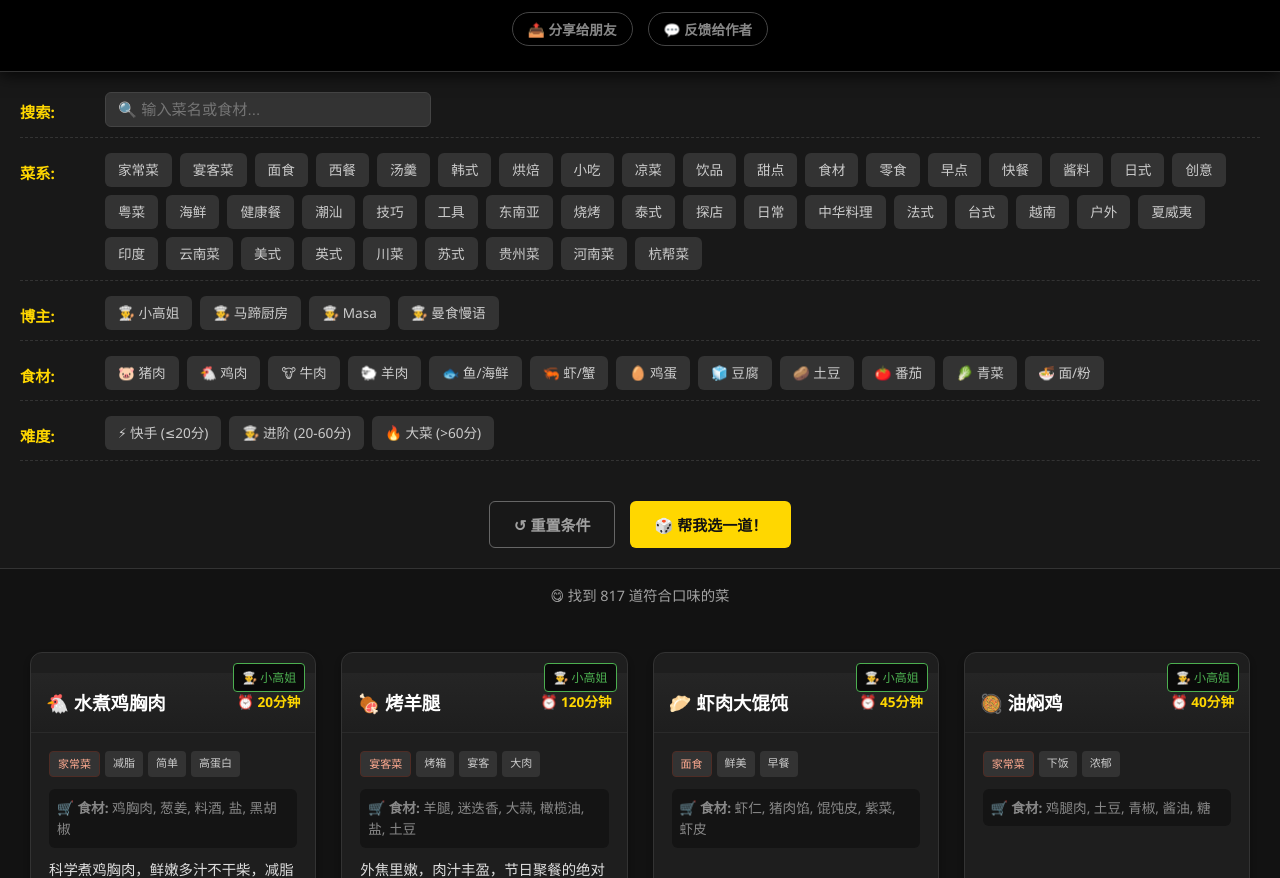
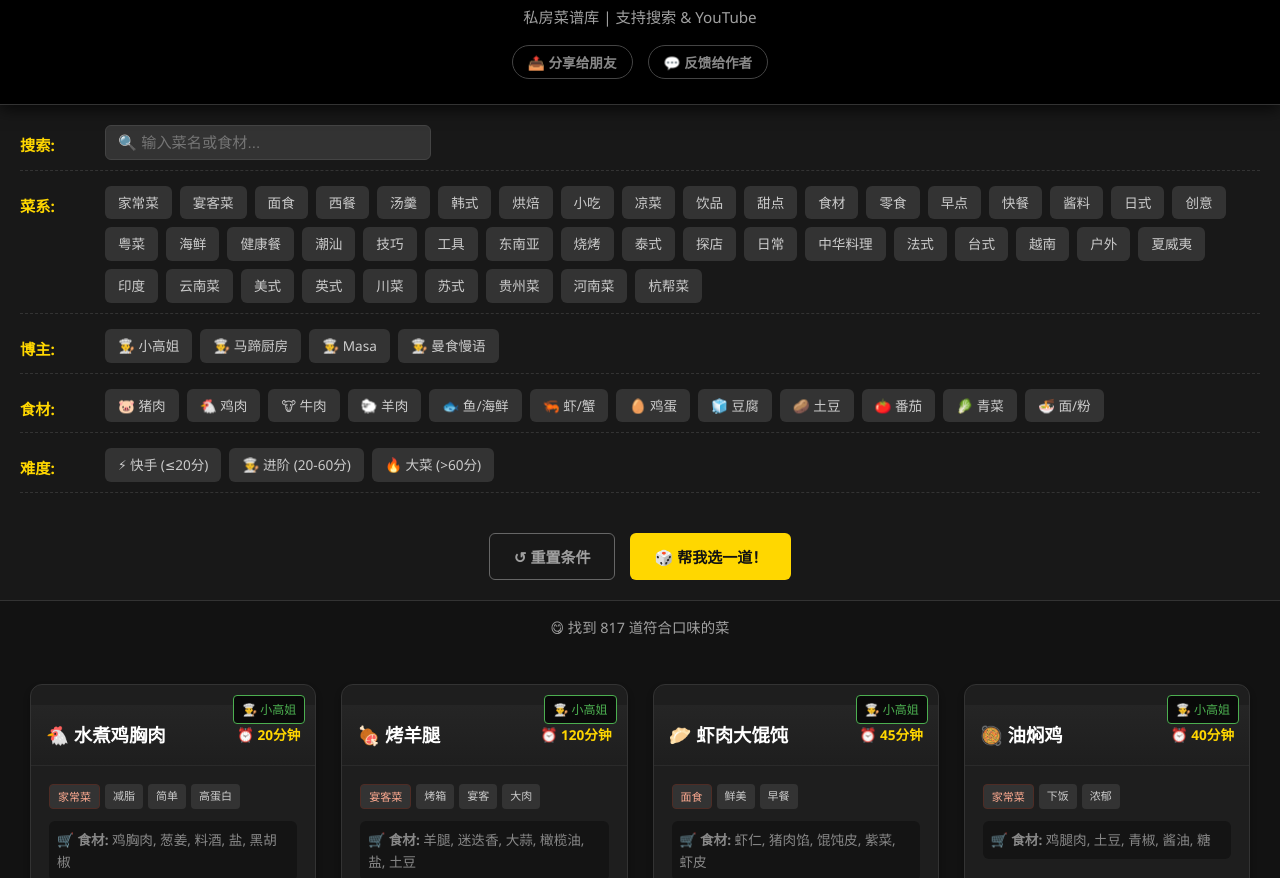
Before and after one commit to ianhao9397/food, a plain HTML site: page index.html in a window 1280 px wide. Shown: the part 74-952 px from the top of the page. Drawn offline with Linux system fonts and the light colour scheme.

Commit message:
Update index.html

```diff
--- a/index.html
+++ b/index.html
@@ -3,7 +3,7 @@
 <head>
     <meta charset="UTF-8">
     <meta name="viewport" content="width=device-width, initial-scale=1.0">
-    <title>今天吃什么</title>
+    <title>今天吃什么 - 智能菜谱库</title>
     <style>
         :root {
             --bg-color: #121212;
@@ -43,6 +43,34 @@
         h1 { margin: 0; font-size: 1.8rem; letter-spacing: 1px; }
         p.subtitle { color: var(--text-sec); font-size: 0.95rem; margin-top: 8px; }
         .header-emoji { font-size: 1.5rem; vertical-align: middle; margin-right: 10px; }
+
+        /* 头部功能按钮 */
+        .header-actions {
+            margin-top: 15px;
+            display: flex;
+            justify-content: center;
+            gap: 15px;
+        }
+
+        .btn-text {
+            background-color: transparent;
+            border: 1px solid #444;
+            color: #888;
+            font-size: 0.85rem;
+            padding: 6px 15px;
+            border-radius: 20px;
+            cursor: pointer;
+            transition: all 0.2s;
+            display: flex;
+            align-items: center;
+            gap: 5px;
+        }
+
+        .btn-text:hover {
+            border-color: var(--accent);
+            color: var(--accent);
+            background-color: rgba(255, 159, 28, 0.1);
+        }
 
         /* Filter Section */
         .filter-container {
@@ -242,50 +270,30 @@
         }
         .btn-full { flex: 1; }
         .btn-close { background-color: #333; color: white; }
+
+        /* 弹窗内再选一次按钮样式 */
+        .btn-reroll {
+            background-color: var(--highlight);
+            color: #121212;
+        }
+        .btn-reroll:hover {
+            background-color: #ffb74d;
+        }
+
         .btn-cook { background-color: #FF0000; color: #fff; }
         .btn-cook:hover { background-color: #cc0000; }
-
-
-        /* --- 新增：头部按钮样式 --- */
-.header-actions {
-    margin-top: 15px;
-    display: flex;
-    justify-content: center;
-    gap: 15px;
-}
-
-.btn-text {
-    background-color: transparent;
-    border: 1px solid #444;
-    color: #888;
-    font-size: 0.85rem;
-    padding: 6px 15px;
-    border-radius: 20px; /* 圆角设计，更像胶囊按钮 */
-    cursor: pointer;
-    transition: all 0.2s;
-    display: flex;
-    align-items: center;
-    gap: 5px;
-}
-
-.btn-text:hover {
-    border-color: var(--accent); /* 悬停变成主题色(橙色) */
-    color: var(--accent);
-    background-color: rgba(255, 159, 28, 0.1);
-}
-
     </style>
 </head>
 <body>
 
 <header>
     <h1><span class="header-emoji">🍳</span>今天吃什么</h1>
+    <p class="subtitle">私房菜谱库 | 支持搜索 & YouTube</p>
 
     <div class="header-actions">
         <button class="btn-text" onclick="shareToFriends()">📤 分享给朋友</button>
         <button class="btn-text" onclick="contactAuthor()">💬 反馈给作者</button>
     </div>
-
 </header>
 
 <div class="filter-container">
@@ -298,14 +306,12 @@
 
     <div class="filter-group">
         <span class="filter-label">菜系:</span>
-        <div class="filter-options" id="filter-cuisine">
-            </div>
+        <div class="filter-options" id="filter-cuisine"></div>
     </div>
 
     <div class="filter-group">
         <span class="filter-label">博主:</span>
-        <div class="filter-options" id="filter-blogger">
-            </div>
+        <div class="filter-options" id="filter-blogger"></div>
     </div>
 
     <div class="filter-group">
@@ -365,6 +371,7 @@
         </div>
         <div class="modal-actions">
             <button class="btn-full btn-close" onclick="closeModal()">关闭</button>
+            <button class="btn-full btn-reroll" onclick="helpMeChoose()">🎲 再选一次</button>
             <button class="btn-full btn-cook" id="btnSearch">📺 YouTube 教程</button>
         </div>
     </div>
@@ -387,15 +394,15 @@
     };
 
     function initDynamicFilters() {
-        // 1. 生成菜系 (动态)
-        const cuisines = [...new Set(allRecipes.map(r => r.cuisine))];
+        // 1. 生成菜系 (filter(c=>c) 过滤空值)
+        const cuisines = [...new Set(allRecipes.map(r => r.cuisine).filter(c => c))];
         generateCheckboxGroup('filter-cuisine', 'cuisine', cuisines);
 
-        // 2. 生成博主 (动态)
-        const bloggers = [...new Set(allRecipes.map(r => r.blogger))];
+        // 2. 生成博主 (filter(b=>b) 修复undefined问题)
+        const bloggers = [...new Set(allRecipes.map(r => r.blogger).filter(b => b))];
         generateCheckboxGroup('filter-blogger', 'blogger', bloggers);
 
-        // 注意：食材现在是 HTML 里写死的，不再动态生成
+        // 食材部分为HTML固定内容
     }
 
     function generateCheckboxGroup(containerId, name, values) {
@@ -423,21 +430,21 @@
         // 2. 获取复选框
         const selCuisines = getSelectedValues('cuisine');
         const selBloggers = getSelectedValues('blogger');
-        const selIngredients = getSelectedValues('ingredient'); // 获取手动选中的食材
+        const selIngredients = getSelectedValues('ingredient');
         const selDifficulty = getSelectedValues('difficulty');
 
         currentList = allRecipes.filter(item => {
             // 文本搜索
             const textMatch = !searchText ||
-                              item.name.toLowerCase().includes(searchText) ||
-                              item.ingredients.toLowerCase().includes(searchText);
+                              (item.name && item.name.toLowerCase().includes(searchText)) ||
+                              (item.ingredients && item.ingredients.toLowerCase().includes(searchText));
 
             // 菜系 & 博主
             const cuisineMatch = selCuisines.length === 0 || selCuisines.includes(item.cuisine);
             const bloggerMatch = selBloggers.length === 0 || selBloggers.includes(item.blogger);
 
-            // 食材筛选 (只要包含任意一个选中的食材)
-            const ingMatch = selIngredients.length === 0 || selIngredients.some(selIng => item.ingredients.includes(selIng));
+            // 食材筛选
+            const ingMatch = selIngredients.length === 0 || selIngredients.some(selIng => item.ingredients && item.ingredients.includes(selIng));
 
             // 难度筛选
             const timeMatch = selDifficulty.length === 0 || checkTimeDifficulty(item.time, selDifficulty);
@@ -451,6 +458,7 @@
 
     // 解析时间 (例如 "90分钟" -> 90) 并匹配范围
     function checkTimeDifficulty(timeStr, ranges) {
+        if (!timeStr) return false;
         const minutes = parseInt(timeStr);
         if (isNaN(minutes)) return false;
 
@@ -480,19 +488,19 @@
             card.className = 'recipe-card';
             card.onclick = () => showDetails(item);
 
-            let tagsHtml = `<span class="meta-tag tag-cuisine">${item.cuisine}</span>`;
+            let tagsHtml = `<span class="meta-tag tag-cuisine">${item.cuisine || '美味'}</span>`;
             if(item.tags) item.tags.forEach(t => tagsHtml += `<span class="meta-tag">${t}</span>`);
 
             card.innerHTML = `
                 <div class="blogger-badge">👨‍🍳 ${item.blogger}</div>
                 <div class="card-header">
-                    <span class="recipe-title">${item.icon} ${item.name}</span>
+                    <span class="recipe-title">${item.icon || '🥘'} ${item.name}</span>
                     <span class="recipe-time">⏰ ${item.time}</span>
                 </div>
                 <div class="card-body">
                     <div class="tags-row">${tagsHtml}</div>
-                    <div class="ingredient-preview"><strong>🛒 食材:</strong> ${item.ingredients}</div>
-                    <p class="desc">${item.desc}</p>
+                    <div class="ingredient-preview"><strong>🛒 食材:</strong> ${item.ingredients || '见详情'}</div>
+                    <p class="desc">${item.desc || '暂无简介'}</p>
                 </div>
             `;
             grid.appendChild(card);
@@ -501,14 +509,15 @@
 
     function showDetails(item) {
         const modal = document.getElementById('modal');
-        document.getElementById('modalIcon').innerText = item.icon;
+        document.getElementById('modalIcon').innerText = item.icon || '🥘';
         document.getElementById('modalTitle').innerText = item.name;
         document.getElementById('modalBlogger').innerText = `UP主：${item.blogger}`;
-        document.getElementById('modalMeta').innerText = `${item.cuisine} | ${item.type} | ${item.time}`;
-        document.getElementById('modalDesc').innerText = item.desc;
+        document.getElementById('modalMeta').innerText = `${item.cuisine} | ${item.type || '热菜'} | ${item.time}`;
+        document.getElementById('modalDesc').innerText = item.desc || '暂无简介';
 
         const ingBox = document.getElementById('modalIngredients');
         ingBox.innerHTML = '';
+        if(item.ingredients) {
             const ings = item.ingredients.split(/,|，/);
             ings.forEach(ing => {
                 if(ing.trim()){
@@ -518,6 +527,7 @@
                     ingBox.appendChild(div);
                 }
             });
+        }
 
         document.getElementById('btnSearch').onclick = () => {
             const query = `${item.name} ${item.blogger} recipe`;
@@ -528,18 +538,40 @@
     }
 
     function closeModal() { document.getElementById('modal').style.display = 'none'; }
+
     function resetFilters() {
         document.querySelectorAll('input[type="checkbox"]').forEach(cb => cb.checked = false);
         document.getElementById('searchInput').value = "";
         applyFilters();
     }
+
     function helpMeChoose() {
         if(currentList.length === 0) { alert('列表为空，无法随机'); return; }
         const r = currentList[Math.floor(Math.random() * currentList.length)];
         showDetails(r);
     }
 
+    // --- 头部按钮功能 ---
+    function shareToFriends() {
+        if (navigator.share) {
+            navigator.share({
+                title: '今天吃什么 - 智能菜谱库',
+                text: '不知道吃什么？来这里看看！',
+                url: window.location.href
+            }).catch(console.error);
+        } else {
+            navigator.clipboard.writeText(window.location.href).then(() => {
+                alert('🔗 链接已复制到剪贴板，快去发给朋友吧！');
+            }).catch(() => {
+                alert('❌ 复制失败，请手动复制浏览器地址栏');
+            });
+        }
+    }
 
+    function contactAuthor() {
+        // 这里的逻辑已修改为弹出微博信息
+        alert("联系微博@ian233");
+    }
 
     window.onclick = (e) => { if(e.target == document.getElementById('modal')) closeModal(); }
 </script>
```
Lines whose indentation alone changed are shown as unchanged.
